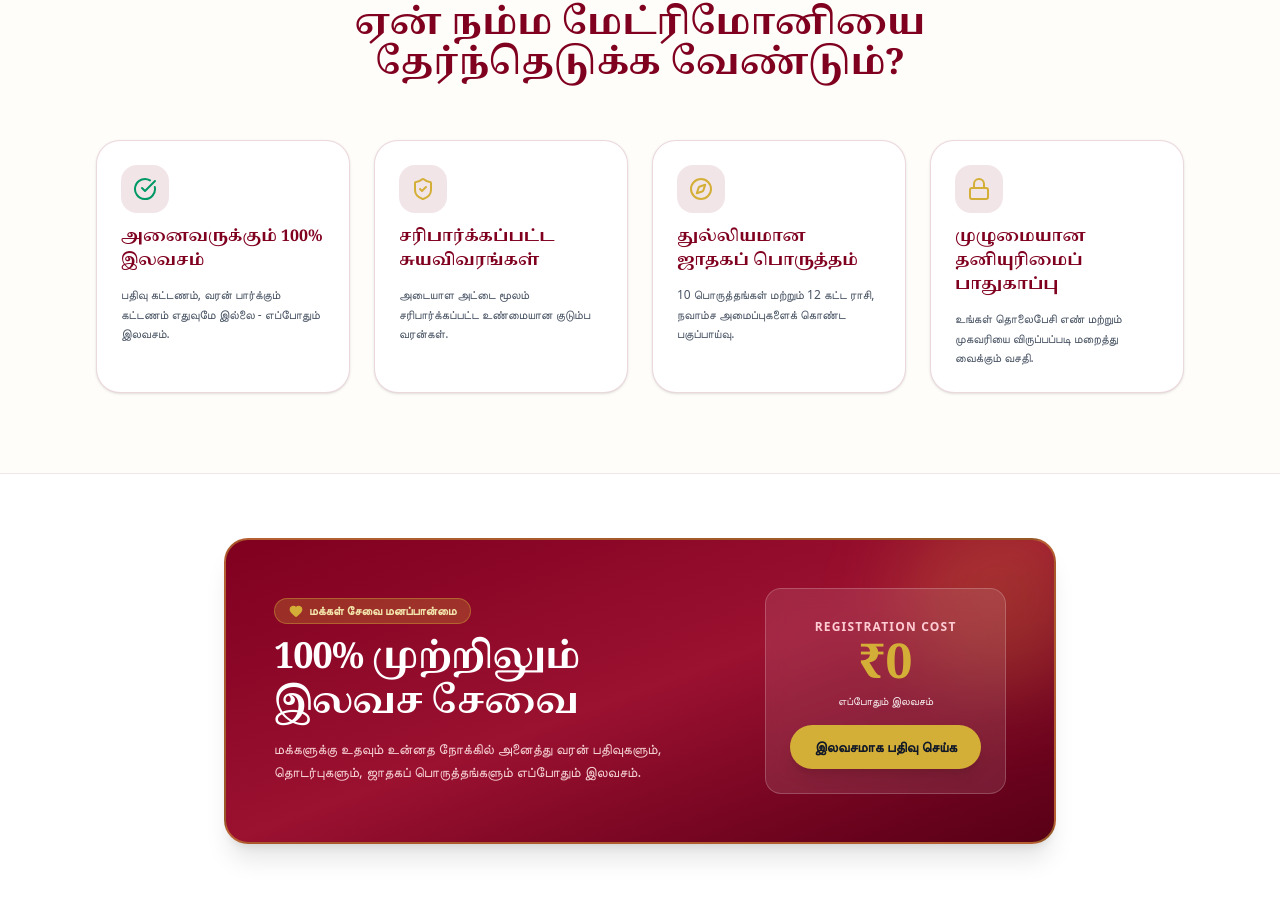
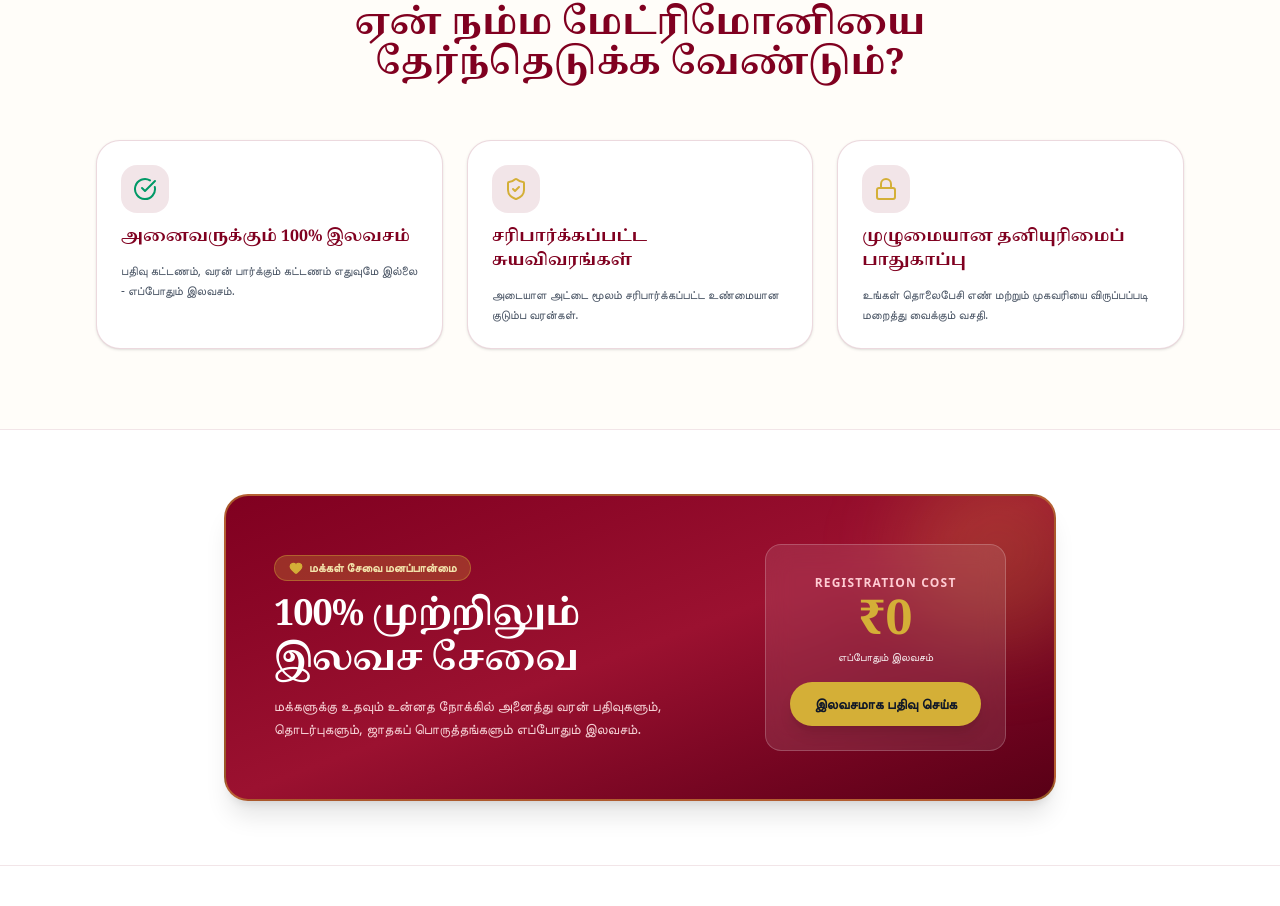
Before and after one commit to Manochithra-Subramaniam022/namma-matrimony, a Next.js app: page / in a window 1280 px wide. Shown: the part 1897-2803 px from the top of the page. Built offline with nearby package versions, Linux system fonts and the light colour scheme.

Commit message:
refactor: remove authentic horoscope matching feature card from landing page

```diff
--- a/src/app/layout.tsx
+++ b/src/app/layout.tsx
@@ -5,7 +5,7 @@ import { BRANDING } from "@/constants/branding";
 
 export const metadata: Metadata = {
   title: `${BRANDING.brandNameTamil} | ${BRANDING.brandName} - ${BRANDING.taglineTamil}`,
-  description: `${BRANDING.brandName} - ${BRANDING.subTaglineTamil}. 100% சரிபார்க்கப்பட்ட வரன்கள் மற்றும் துல்லியமான ஜாதகப் பொருத்தம்.`,
+  description: `${BRANDING.brandName} - ${BRANDING.subTaglineTamil}. 100% சரிபார்க்கப்பட்ட வரன்கள் மற்றும் இலவச மேட்ரிமோனி சேவை.`,
   keywords: ["Namma Matrimony", "Tamil Matrimony", "நம்ம மேட்ரிமோனி", "தமிழ் மேட்ரிமோனி", "Jathagam Matching", "Tamil Bride Groom"],
   openGraph: {
     title: `${BRANDING.brandNameTamil} | ${BRANDING.brandName}`,
--- a/src/constants/branding.ts
+++ b/src/constants/branding.ts
@@ -29,12 +29,6 @@ export const BRANDING = {
       descTa: 'அடையாள அட்டை மூலம் சரிபார்க்கப்பட்ட உண்மையான குடும்ப வரன்கள்.',
     },
     {
-      titleEn: 'Authentic Horoscope Matching',
-      titleTa: 'துல்லியமான ஜாதகப் பொருத்தம்',
-      descEn: 'Comprehensive 10-Porutham astrology analysis with South Indian 12-house chart.',
-      descTa: '10 பொருத்தங்கள் மற்றும் 12 கட்ட ராசி, நவாம்ச அமைப்புகளைக் கொண்ட பகுப்பாய்வு.',
-    },
-    {
       titleEn: 'Complete Privacy Protection',
       titleTa: 'முழுமையான தனியுரிமைப் பாதுகாப்பு',
       descEn: 'Keep phone number and home address confidential as per your preference.',
--- a/src/frontend/components/landing/LandingPage.tsx
+++ b/src/frontend/components/landing/LandingPage.tsx
@@ -465,14 +465,13 @@ export default function LandingPage() {
             </h2>
           </div>
 
-          <div className="grid grid-cols-1 sm:grid-cols-2 md:grid-cols-4 gap-4 sm:gap-6">
+          <div className="grid grid-cols-1 sm:grid-cols-2 md:grid-cols-3 gap-4 sm:gap-6">
             {BRANDING.features.map((feat, idx) => (
               <div key={idx} className="bg-white p-5 sm:p-6 rounded-2xl sm:rounded-3xl border border-primary/15 shadow-sm hover:shadow-md transition-all space-y-2.5 sm:space-y-3">
                 <div className="w-11 h-11 sm:w-12 sm:h-12 rounded-2xl bg-primary/10 flex items-center justify-center text-primary">
                   {idx === 0 && <CheckCircle className="w-5 h-5 sm:w-6 sm:h-6 text-emerald-600" />}
                   {idx === 1 && <ShieldCheck className="w-5 h-5 sm:w-6 sm:h-6 text-[#D4AF37]" />}
-                  {idx === 2 && <Compass className="w-5 h-5 sm:w-6 sm:h-6 text-[#D4AF37]" />}
-                  {idx === 3 && <Lock className="w-5 h-5 sm:w-6 sm:h-6 text-[#D4AF37]" />}
+                  {idx === 2 && <Lock className="w-5 h-5 sm:w-6 sm:h-6 text-[#D4AF37]" />}
                 </div>
                 <h3 className="text-sm sm:text-base font-bold text-primary font-serif">
                   {language === 'TA' ? feat.titleTa : feat.titleEn}
```
